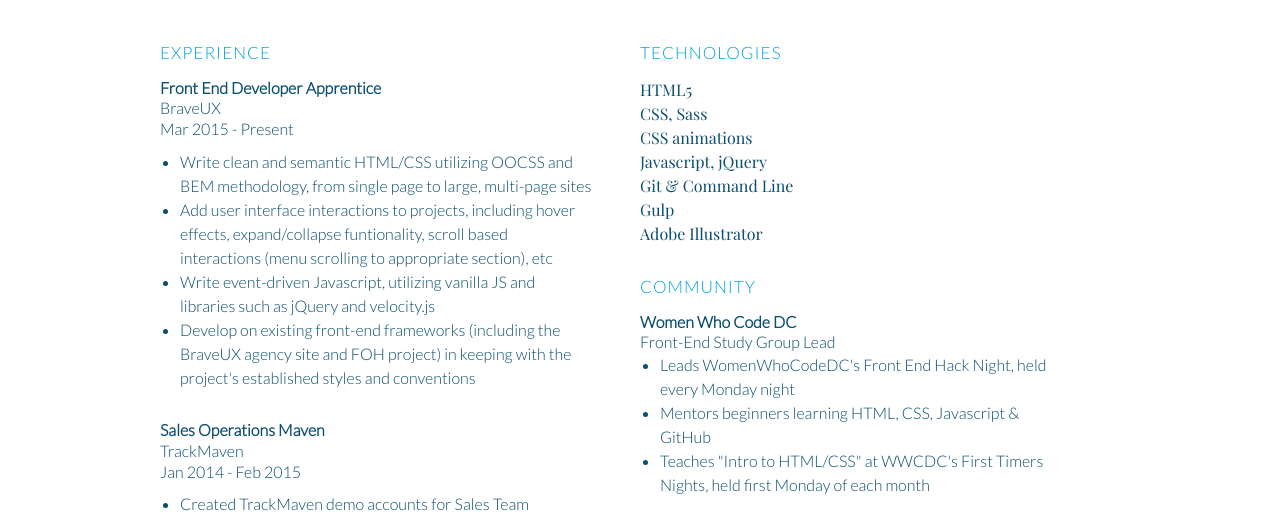
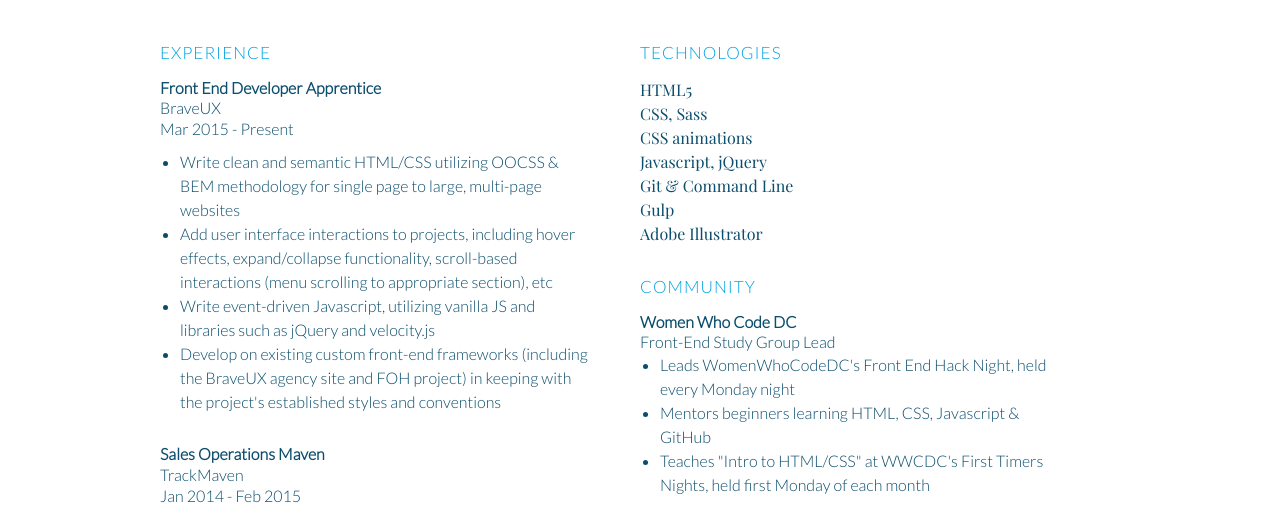
Before and after one commit to sarahkleins/sarahkleins.github.io, a website: page src/markup/resume.html in a window 1280 px wide. Shown: the part 264-777 px from the top of the page. Drawn offline with nearby package versions, Linux system fonts and the light colour scheme; files that its build step writes are made by us from their sources; a web font is replaced by a local one.

Commit message:
resume updates

```diff
--- a/src/markup/resume.html
+++ b/src/markup/resume.html
@@ -26,10 +26,10 @@
             <p class="resume-date">Mar 2015 - Present</p>
 
             <ul class="resume-list">
-              <li>Write clean and semantic HTML/CSS utilizing OOCSS and BEM methodology, from single page to large, multi-page sites</li>
-              <li>Add user interface interactions to projects, including hover effects, expand/collapse funtionality, scroll based interactions (menu scrolling to appropriate section), etc</li>
+              <li>Write clean and semantic HTML/CSS utilizing OOCSS &amp; BEM methodology for single page to large, multi-page websites</li>
+              <li>Add user interface interactions to projects, including hover effects, expand/collapse functionality, scroll-based interactions (menu scrolling to appropriate section), etc</li>
               <li>Write event-driven Javascript, utilizing vanilla JS and libraries such as jQuery and velocity.js</li>
-              <li>Develop on existing front-end frameworks (including the BraveUX agency site and FOH project) in keeping with the project's established styles and conventions</li>
+              <li>Develop on existing custom front-end frameworks (including the BraveUX agency site and FOH project) in keeping with the project's established styles and conventions</li>
             </ul>
           </div><!-- END resume-block -->
 
```
